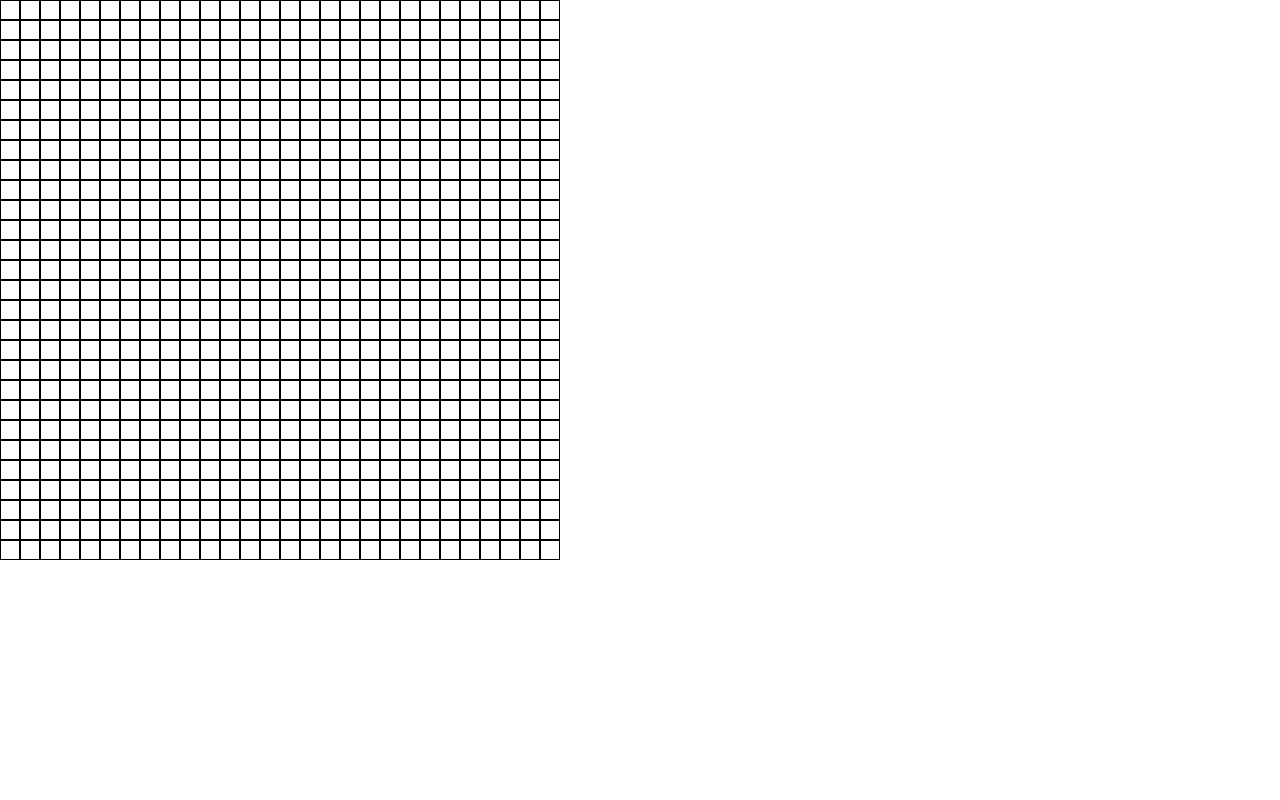
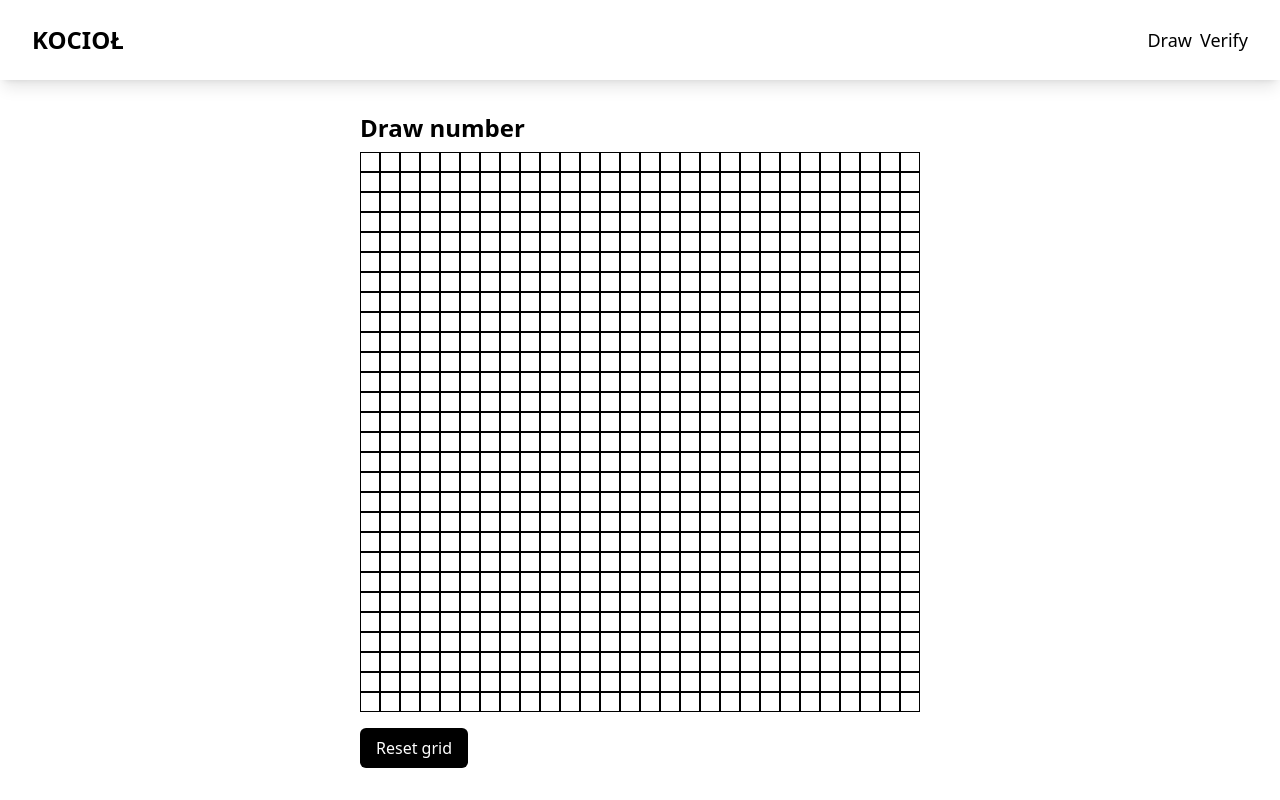
Before and after one commit to mateuszradomski/zkmnist, a React (Vite) app in the folder frontend/: page / in a window 1280 px wide. Built offline with nearby package versions, Linux system fonts and the light colour scheme.

Commit message:
modify layout

```diff
--- a/frontend/src/App.tsx
+++ /dev/null
@@ -1,13 +0,0 @@
-import MNISTBoard from './components/MNISTDraw';
-
-function App() {
-  return (
-    <>
-      <div className="w-full">
-        <MNISTBoard />
-      </div>
-    </>
-  );
-}
-
-export default App;
--- /dev/null
+++ b/frontend/src/Layout.tsx
@@ -0,0 +1,16 @@
+import { Link } from "react-router-dom";
+
+export default function Layout({ children }: { children: React.ReactNode }) {
+	return (
+		<div className="w-full sticky top-0">
+			<div className="h-20 shadow-lg flex justify-between w-screen items-center px-8 mb-8">
+				<div className="text-2xl font-bold uppercase">Kocioł</div>
+				<div className="flex gap-2 text-lg">
+					<Link to="/">Draw</Link>
+					<Link to="/verify">Verify</Link>
+				</div>
+			</div>
+			<div className="px-4">{children}</div>
+		</div>
+	);
+}
--- /dev/null
+++ b/frontend/src/components/Button.tsx
@@ -0,0 +1,29 @@
+import type { ClassNameValue } from "tailwind-merge";
+import cn from "../utils/cn";
+
+interface ButtonProps {
+	children: React.ReactNode;
+	onClick?: React.MouseEventHandler<HTMLButtonElement>;
+	className?: ClassNameValue;
+	type: HTMLButtonElement["type"];
+}
+
+export default function Button({
+	children,
+	type,
+	onClick,
+	className,
+}: ButtonProps) {
+	return (
+		<button
+			type={type}
+			onClick={onClick}
+			className={cn(
+				"text-white bg-black px-4 py-2 rounded-md hover:bg-gray-800 transition-colors duration-150",
+				className,
+			)}
+		>
+			{children}
+		</button>
+	);
+}
--- a/frontend/src/components/MNISTDraw.tsx
+++ b/frontend/src/components/MNISTDraw.tsx
@@ -3,13 +3,13 @@ import cn from "../utils/cn";
 
 const SIZE = 28;
 
-export default function MNISTBoard() {
+interface MNISTBoardProps {
+	grid: number[][];
+	setGrid: (grid: number[][]) => void;
+}
+
+export default function MNISTBoard({ grid, setGrid }: MNISTBoardProps) {
 	const [mouseDown, setMouseDown] = useState(false);
-	const [grid, setGrid] = useState(
-		Array(SIZE)
-			.fill(null)
-			.map(() => Array(SIZE).fill(0)),
-	);
 
 	const handleDraw = useCallback(
 		(x: number, y: number) => {
@@ -19,7 +19,7 @@ export default function MNISTBoard() {
 			newArray[x][y] = grid[x][y] === 0 ? 1 : 0;
 			setGrid(newArray);
 		},
-		[mouseDown, grid],
+		[mouseDown, grid, setGrid],
 	);
 
 	return (
--- a/frontend/src/main.tsx
+++ b/frontend/src/main.tsx
@@ -1,10 +1,27 @@
-import React from 'react';
-import ReactDOM from 'react-dom/client';
-import App from './App.tsx';
-import './index.css';
+import React from "react";
+import ReactDOM from "react-dom/client";
+import "./index.css";
+import { RouterProvider, createBrowserRouter } from "react-router-dom";
+import Layout from "./Layout.tsx";
+import MainPage from "./pages/index.tsx";
 
-ReactDOM.createRoot(document.getElementById('root')!).render(
-  <React.StrictMode>
-    <App />
-  </React.StrictMode>
+const router = createBrowserRouter([
+	{
+		path: "/",
+		element: (
+			<Layout>
+				<MainPage />
+			</Layout>
+		),
+	},
+	{
+		path: "verify",
+		element: <Layout>Verify</Layout>,
+	},
+]);
+
+ReactDOM.createRoot(document.getElementById("root")!).render(
+	<React.StrictMode>
+		<RouterProvider router={router} />
+	</React.StrictMode>,
 );
--- /dev/null
+++ b/frontend/src/pages/index.tsx
@@ -0,0 +1,32 @@
+import { useState } from "react";
+import Button from "../components/Button";
+import MNISTBoard from "../components/MNISTDraw";
+
+const SIZE = 28;
+
+function MainPage() {
+	const emptyGrid = Array(SIZE)
+		.fill(null)
+		.map(() => Array(SIZE).fill(0));
+	const [grid, setGrid] = useState(emptyGrid);
+
+	const resetGrid = () => {
+		setGrid(emptyGrid);
+	};
+
+	return (
+		<div className="w-full flex flex-col gap-4 items-center justify-center">
+			<div className="w-[560px]">
+				<h1 className="text-2xl mb-2 font-semibold">Draw number</h1>
+				<MNISTBoard grid={grid} setGrid={setGrid} />
+				<div className="flex w-full justify-between mt-4">
+					<Button type="button" onClick={resetGrid}>
+						Reset grid
+					</Button>
+				</div>
+			</div>
+		</div>
+	);
+}
+
+export default MainPage;
```
